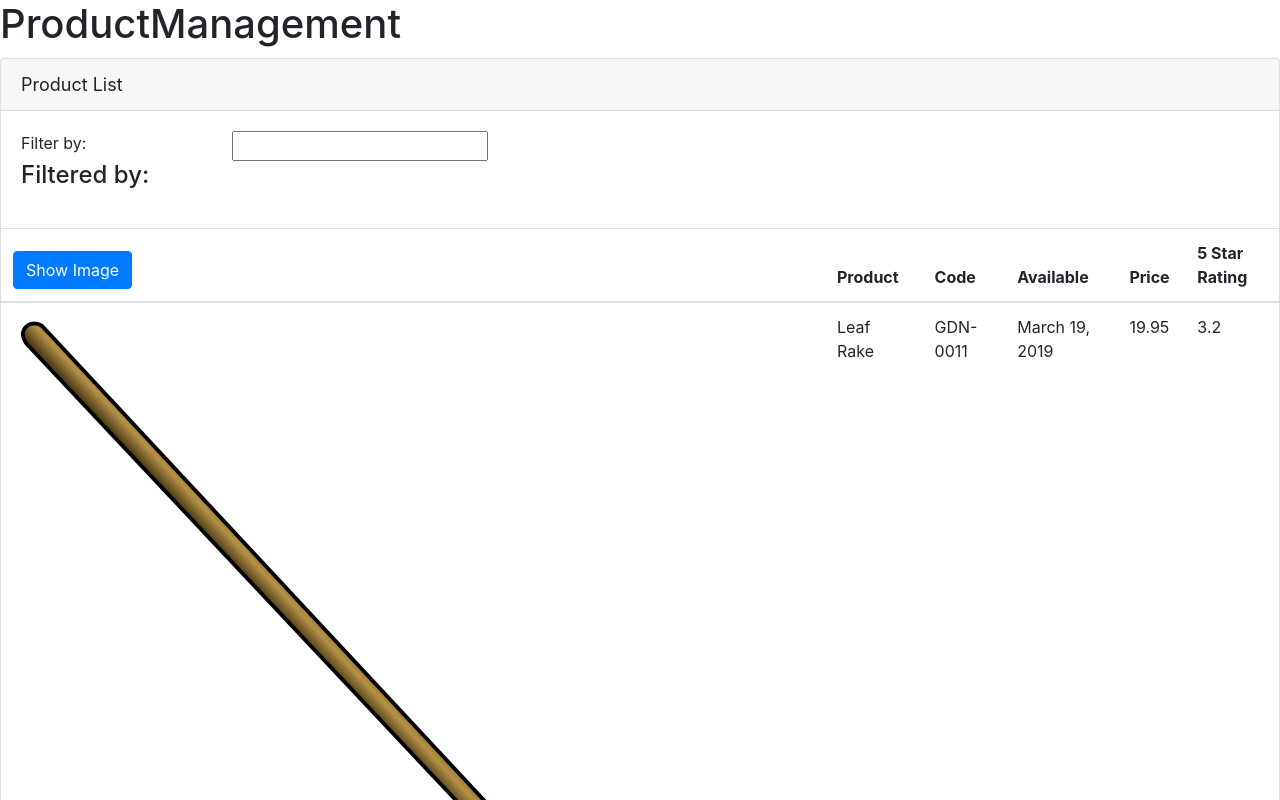
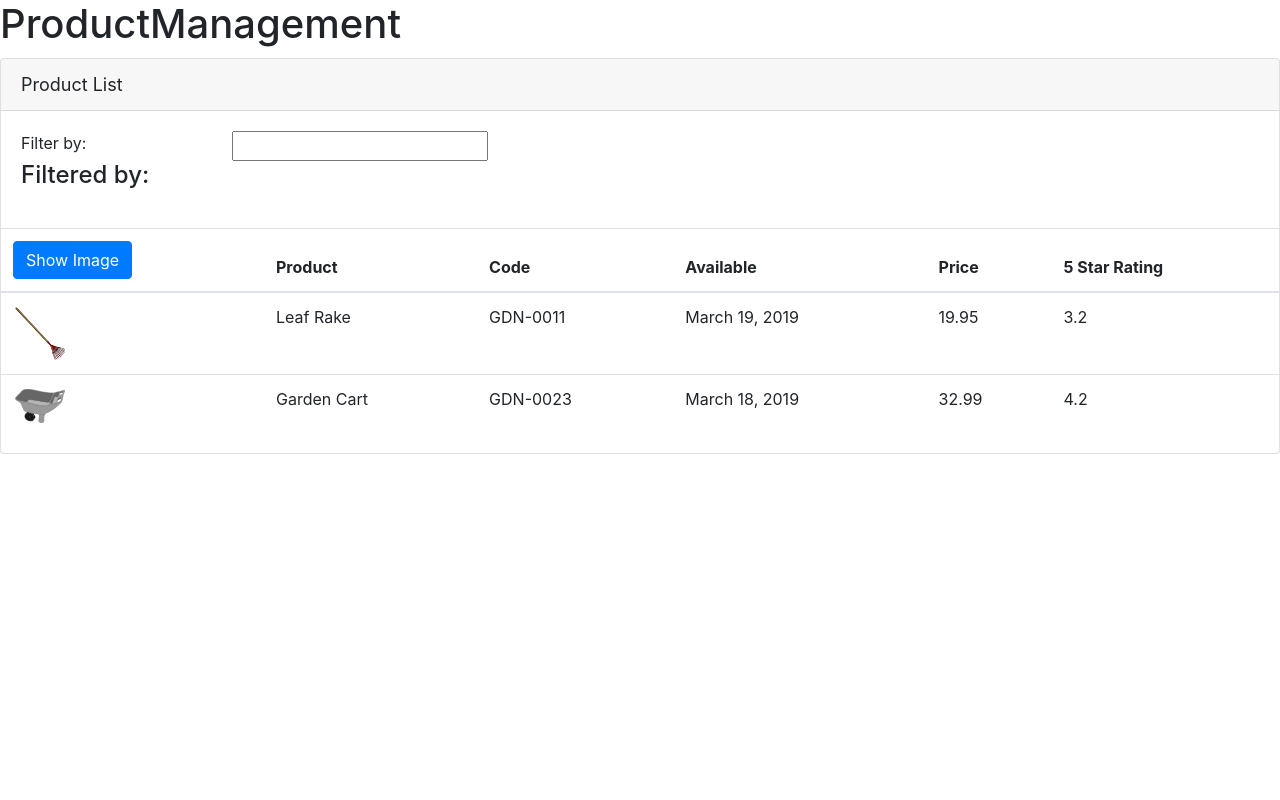
Before and after one commit to SudSwastik/ProductManagement, an Angular app: page / in a window 1280 px wide. Shown: the top 800 px of the page. Built offline with nearby package versions, Linux system fonts and the light colour scheme.

Commit message:
Fix for Enlarged image width

```diff
--- a/src/app/products/product-list.component.html
+++ b/src/app/products/product-list.component.html
@@ -35,7 +35,9 @@
             <tbody>
                 <tr *ngFor="let product of products">
                     <td><img [src]='product.imageUrl'
-                             [title]='product.productName'>
+                             [title]='product.productName'
+                             [style.width.px]='imageWidth'
+                             [style.margin.px]='imageMargin'>
                     </td>
                     <td>{{ product.productName}}</td>
                     <td>{{ product.productCode}}</td>
--- a/src/app/products/prooduct-list.component.ts
+++ b/src/app/products/prooduct-list.component.ts
@@ -6,6 +6,8 @@ import { Component } from '@angular/core';
 })
 export class ProductListComponent{
     pageTitle: string = "Product List";
+    imageWidth = 50;
+    imageMargin = 2;
     products: any[] = [
         {
             "productId": 1,
```
